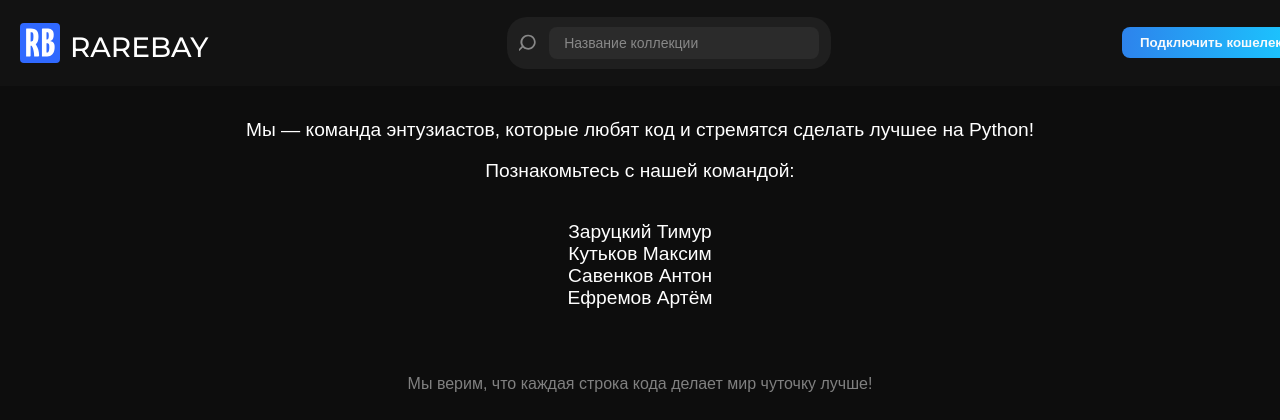
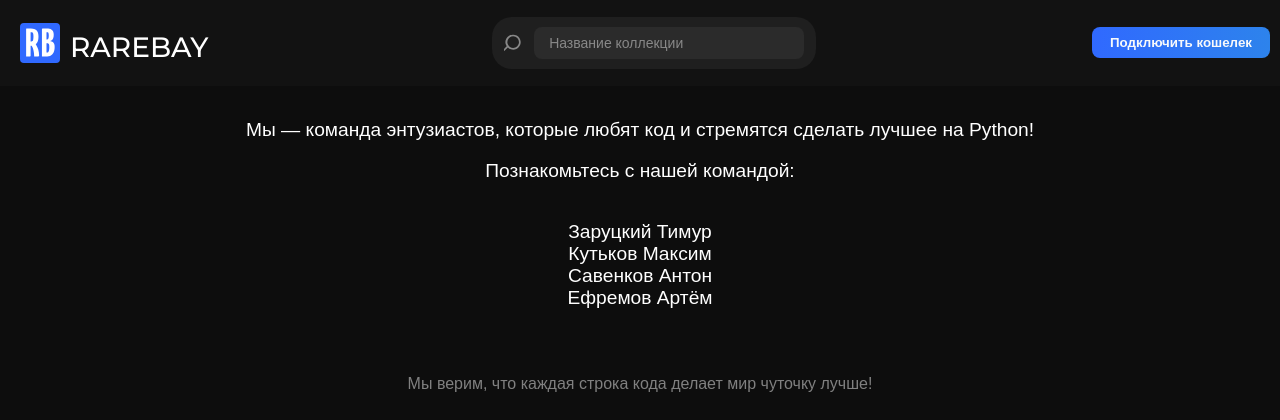
Before and after one commit to python-college/nft-marketplace-web, a Django app: page /about/ in a window 1280 px wide. Shown: the top 420 px of the page. Run offline with Django 4.2, Linux system fonts and the light colour scheme; some libraries are stand-ins or nearby versions.

Commit message:
кнопочку подвинул и перкрасил))))

```diff
--- a/nft_marketplace/pages/static/pages/css/style.css
+++ b/nft_marketplace/pages/static/pages/css/style.css
@@ -5,7 +5,6 @@ html, body {
     display: flex;
     flex-direction: column;
 }
-
 body {
     background-color: #0D0D0D;
     color: #fff;
@@ -129,7 +128,7 @@ body {
 }
 
 #connectButton {
-    background: linear-gradient(90deg, #2D83EC, #1AC9FF);
+    background: linear-gradient(90deg, #3069FF, #2D83EC);
     padding: 8px 18px;
     color: #F7F9FB;
     border: none;
@@ -137,6 +136,7 @@ body {
     cursor: pointer;
     font-weight: 600;
     transition: background 0.3s ease;
+    margin-right: 30px;
 }
 .nav .connect-btn:hover {
     background: linear-gradient(90deg, #1AC9FF, #2D83EC);
```
